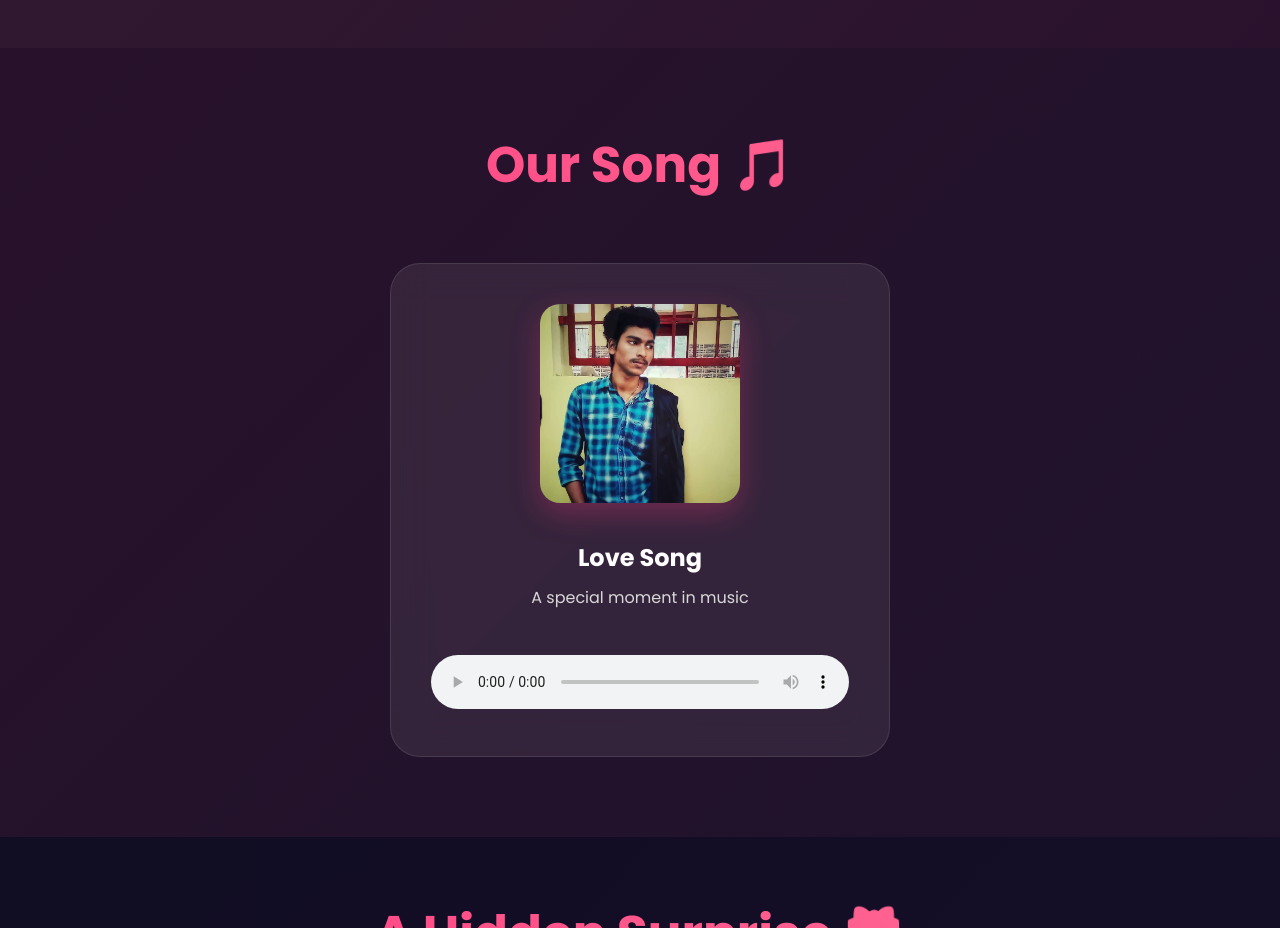
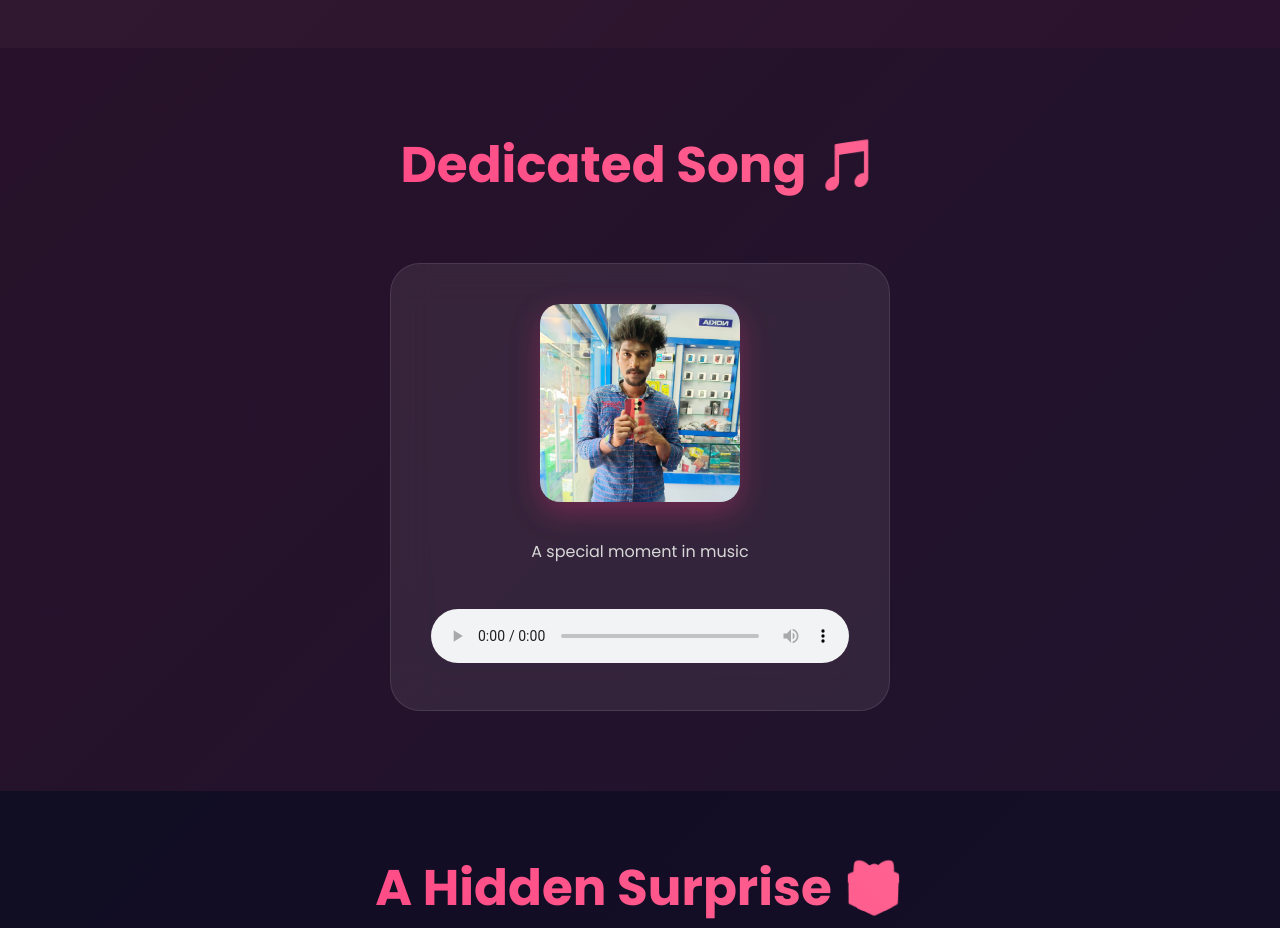
Before and after one commit to BUVANABUVI2808/happy_._, a plain HTML site: page index.html in a window 1280 px wide. Shown: the part 3960-4888 px from the top of the page. Drawn offline with nearby package versions, Linux system fonts and the light colour scheme; animation ran at ten frames a second.

Commit message:
Dedicated

```diff
--- a/index.html
+++ b/index.html
@@ -186,15 +186,15 @@ Happy Birthday Mr. Pratheesh ❤️
     </section>
 
     <section class="audio-section" id="audio">
-        <h2 class="section-title" data-aos="fade-up">Our Song 🎵</h2>
+        <h2 class="section-title" data-aos="fade-up">Dedicated Song 🎵</h2>
 
         <div class="audio-container" data-aos="zoom-in">
             <div class="audio-player">
                 <div class="player-image">
-                    <img src="assets/images/memory10.jpeg" alt="Music">
+                    <img src="assets/images/chloo.jpeg" alt="Music">
                 </div>
                 <div class="player-controls">
-                    <h3>Love Song</h3>
+                    <!-- <h3>Love Song</h3> -->
                     <p>A special moment in music</p>
                     <audio id="bgMusic" controls>
                         <source src="/assets/music/vali.mp3" type="audio/mp3">
```
